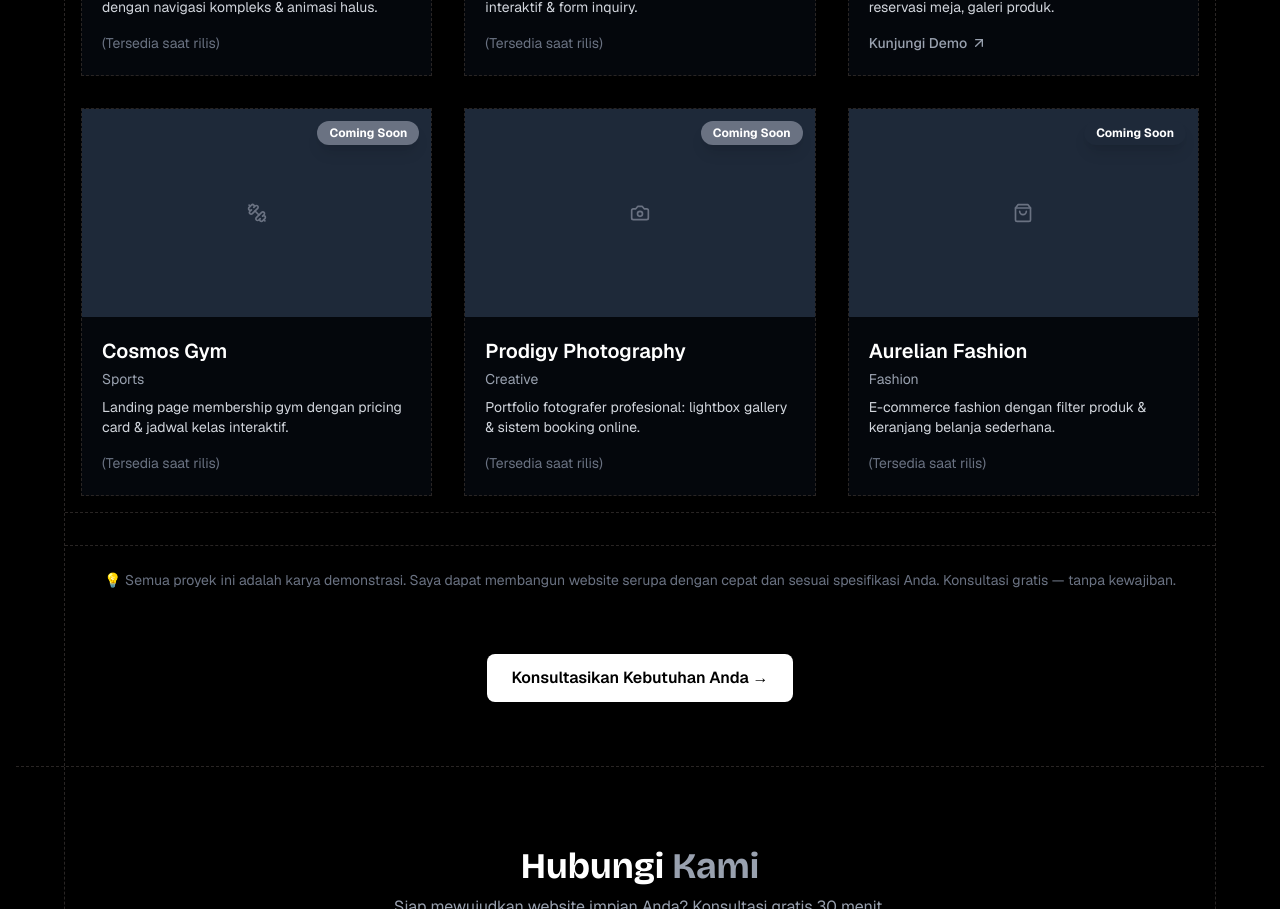
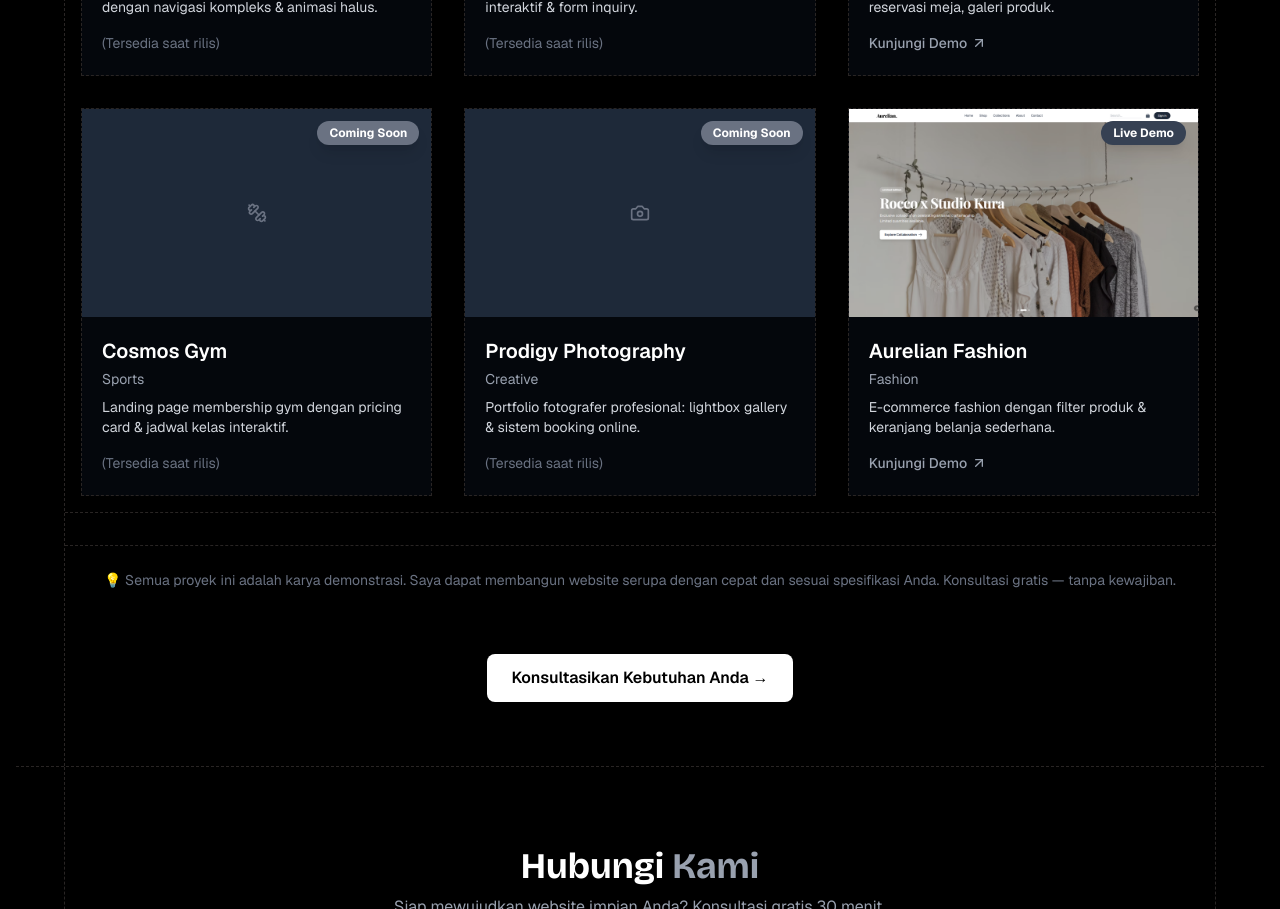
Before and after one commit to Fizora/fizora, a Next.js app: page /projects in a window 1280 px wide. Shown: the part 1400-2309 px from the top of the page. Built offline with nearby package versions, Linux system fonts and the light colour scheme.

Commit message:
update aurelian project

```diff
--- a/src/app/projects/page.tsx
+++ b/src/app/projects/page.tsx
@@ -125,7 +125,7 @@
     id: 9,
     title: "Aurelian Fashion",
     category: "Fashion",
-    status: "Live Demo",
+    status: "Live",
     description:
       "E-commerce fashion dengan filter produk & keranjang belanja sederhana.",
     img: "/aurelian.png",
```
